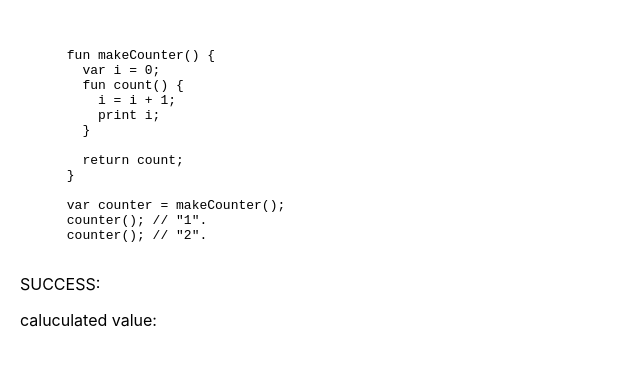
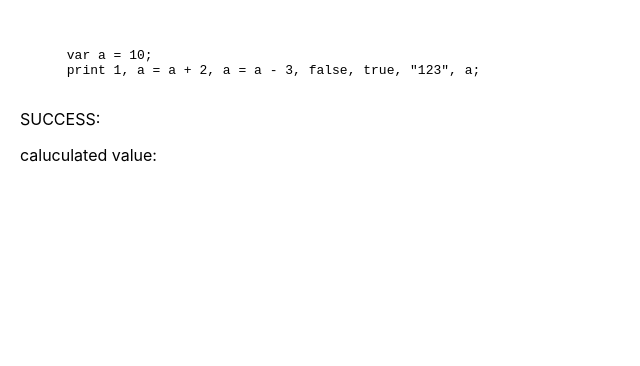
Before and after one commit to henryhe1993/jlox, a React (Create React App) app: page / in a window 1280 px wide. Shown: the top 366 px of the page, without its empty margins (0-640 px from the left). Built offline with nearby package versions, Linux system fonts and the light colour scheme.

Commit message:
bugfix: 1. comma operator

```diff
--- a/src/jlox/parser.ts
+++ b/src/jlox/parser.ts
@@ -178,11 +178,6 @@ export default class Parser {
     let expr = this.expression();
     while (this.match(TokenType.COMMA))
       expr = new Expr.Comma(expr, this.comma());
-    return expr;
-  }
-
-  private expression(): Expr.Expr  {
-    let expr = this.assignment();
 
     // right-associative ternary
     while (this.match(TokenType.QUESTION_MARK)) {
@@ -193,9 +188,11 @@ export default class Parser {
       const rightExpr = this.expression();
       expr = new Expr.Ternary(expr, leftExpr, rightExpr);
     }
+    return expr;
+  }
 
-
-    return expr;
+  private expression(): Expr.Expr  {
+    return this.assignment();
   }
 
   private assignment(): Expr.Expr {
--- a/src/jlox/visitors/interpreter.ts
+++ b/src/jlox/visitors/interpreter.ts
@@ -222,8 +222,8 @@ export default class Interpreter implements Expr.Visitor<any>, Stmt.Visitor<void
 
   // FIXME:
   visitCommaExpr(expr: Expr.Comma) {
-    this.evaluate(expr.right);
-    return this.evaluate(expr.value);
+    this.evaluate(expr.value)
+    return this.evaluate(expr.right);
   }
 
   visitVariableExpr(expr: Expr.Variable): any {
--- a/src/pages/jlox.tsx
+++ b/src/pages/jlox.tsx
@@ -20,19 +20,8 @@ export default function() {
   const rawInput = React.useMemo(() => {
     return (
       `
-      fun makeCounter() {
-        var i = 0;
-        fun count() {
-          i = i + 1;
-          print i;
-        }
-
-        return count;
-      }
-
-      var counter = makeCounter();
-      counter(); // "1".
-      counter(); // "2".
+      var a = 10;
+      print 1, a = a + 2, a = a - 3, false, true, "123", a;
       `
     )
   }, []);
```
